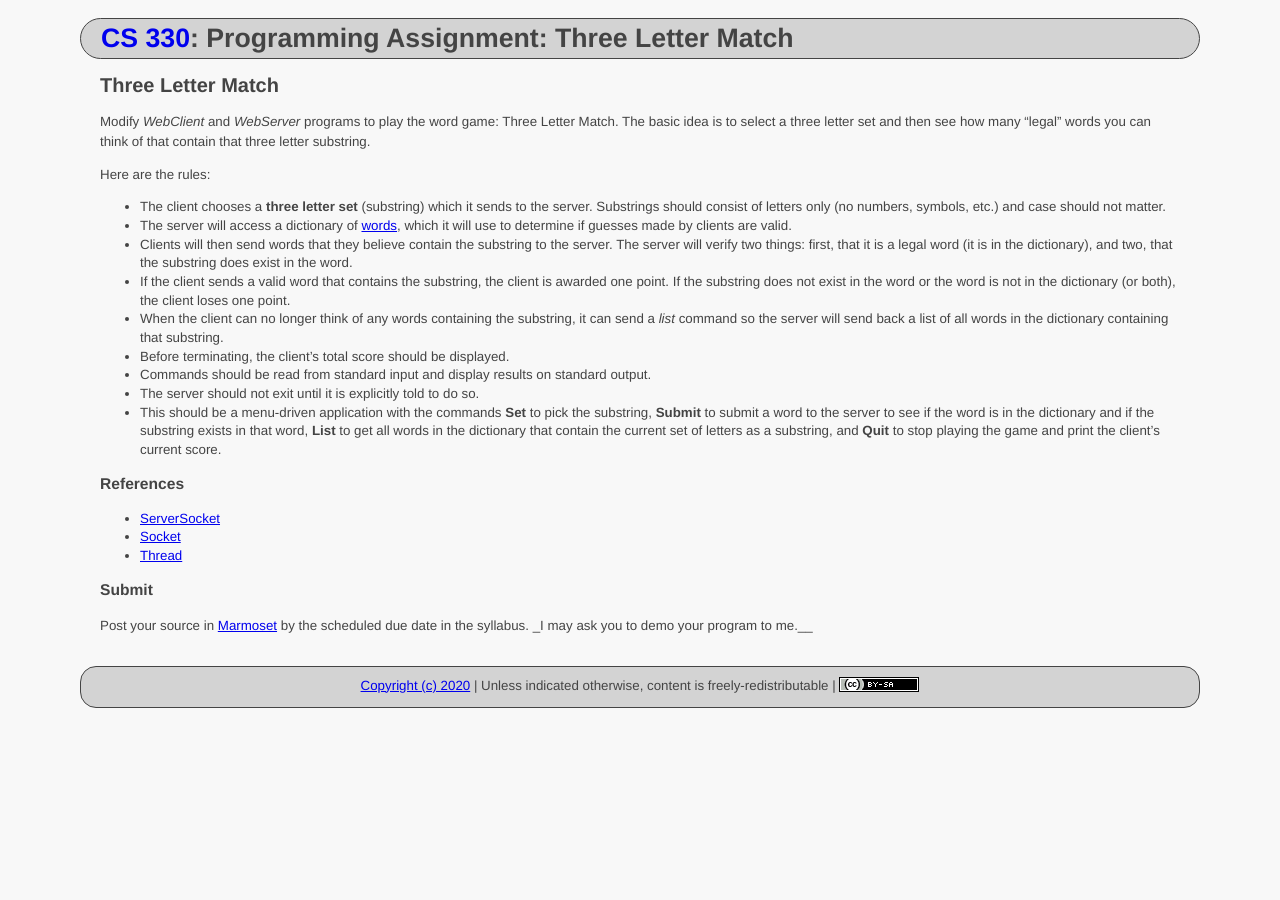
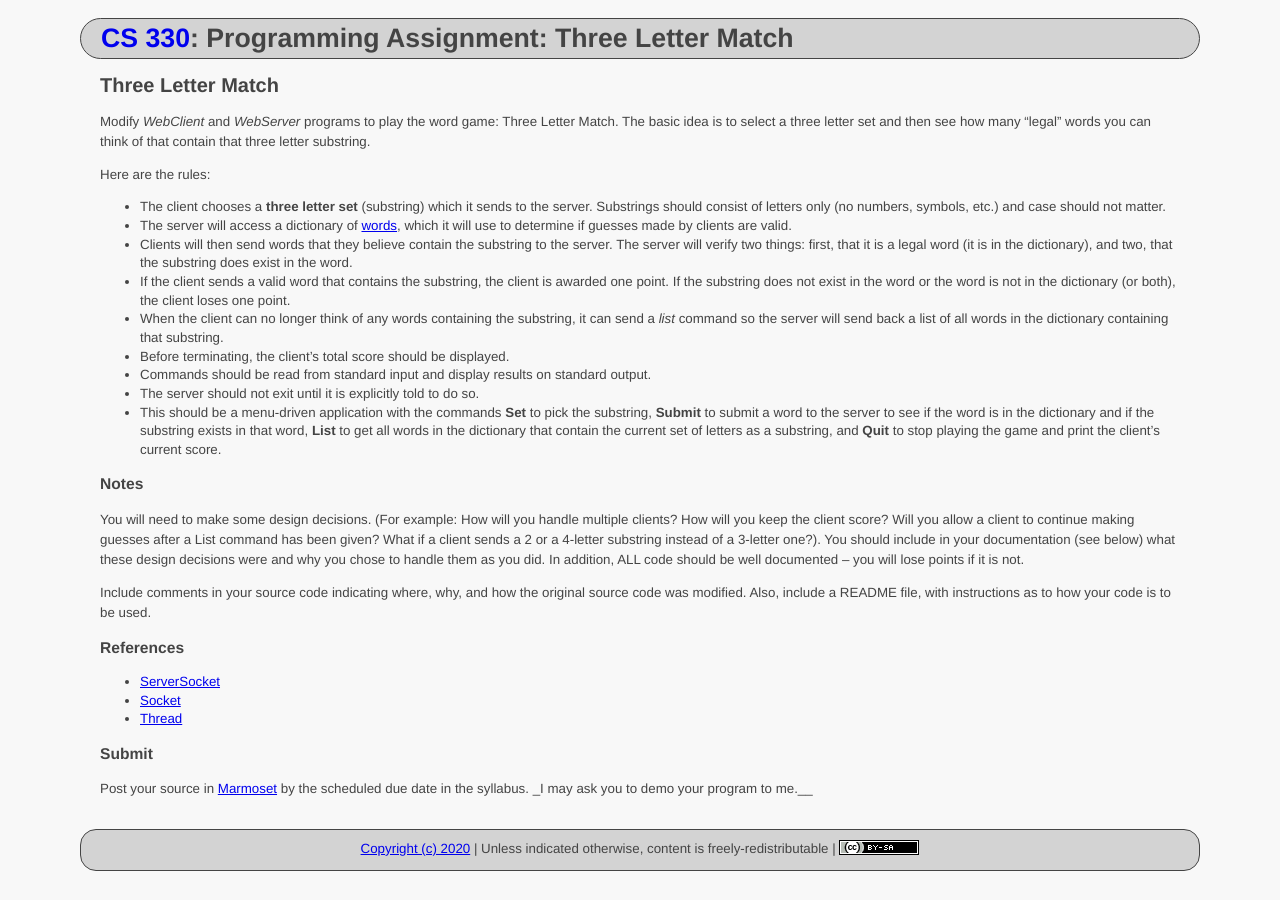
Before and after one commit to ycpcs/cs330-fall2020, a Jekyll site: the page built from assign/tlm.md, in a window 1280 px wide. Built offline with Jekyll 4.4.1, drawn with Linux system fonts in a browser that asks for light colours.

Commit message:
add notes

```diff
--- a/assign/tlm.md
+++ b/assign/tlm.md
@@ -19,6 +19,11 @@ Here are the rules:
   - The server should not exit until it is explicitly told to do so.
   - This should be a menu-driven application with the commands __Set__ to pick the substring, __Submit__ to submit a word to the server to see if the word is in the dictionary and if the substring exists in that word, __List__ to get all words in the dictionary that contain the current set of letters as a substring, and __Quit__ to stop playing the game and print the client's current score.
 
+### Notes
+You will need to make some design decisions. (For example: How will you handle multiple clients? How will you keep the client score? Will you allow a client to continue making guesses after a List command has been given? What if a client sends a 2 or a 4-letter substring instead of a 3-letter one?). You should include in your documentation (see below) what these design decisions were and why you chose to handle them as you did. In addition, ALL code should be well documented -- you will lose points if it is not.
+
+Include comments in your source code indicating where, why, and how the original source code was modified. Also, include a README file, with instructions as to how your code is to be used.
+
 ### References
 - [ServerSocket](https://docs.oracle.com/javase/8/docs/api/java/net/ServerSocket.html)
 - [Socket](https://docs.oracle.com/javase/8/docs/api/java/net/Socket.html)
```
